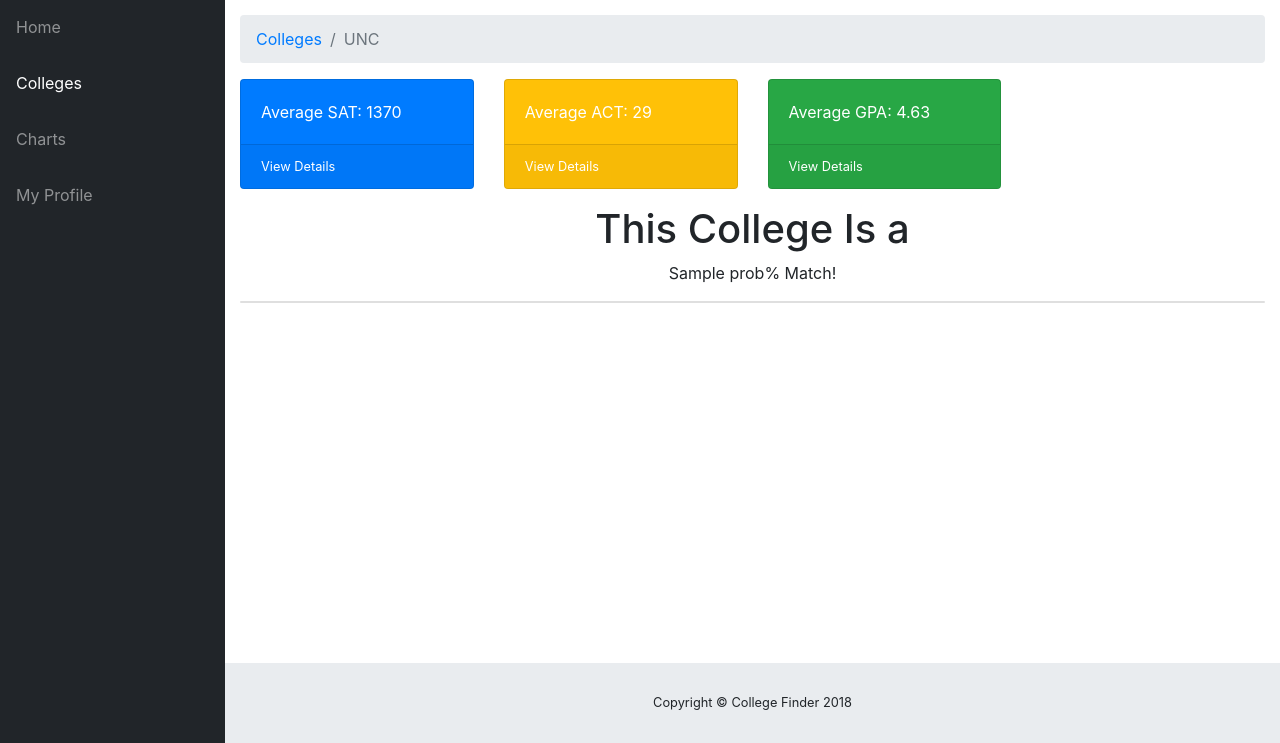
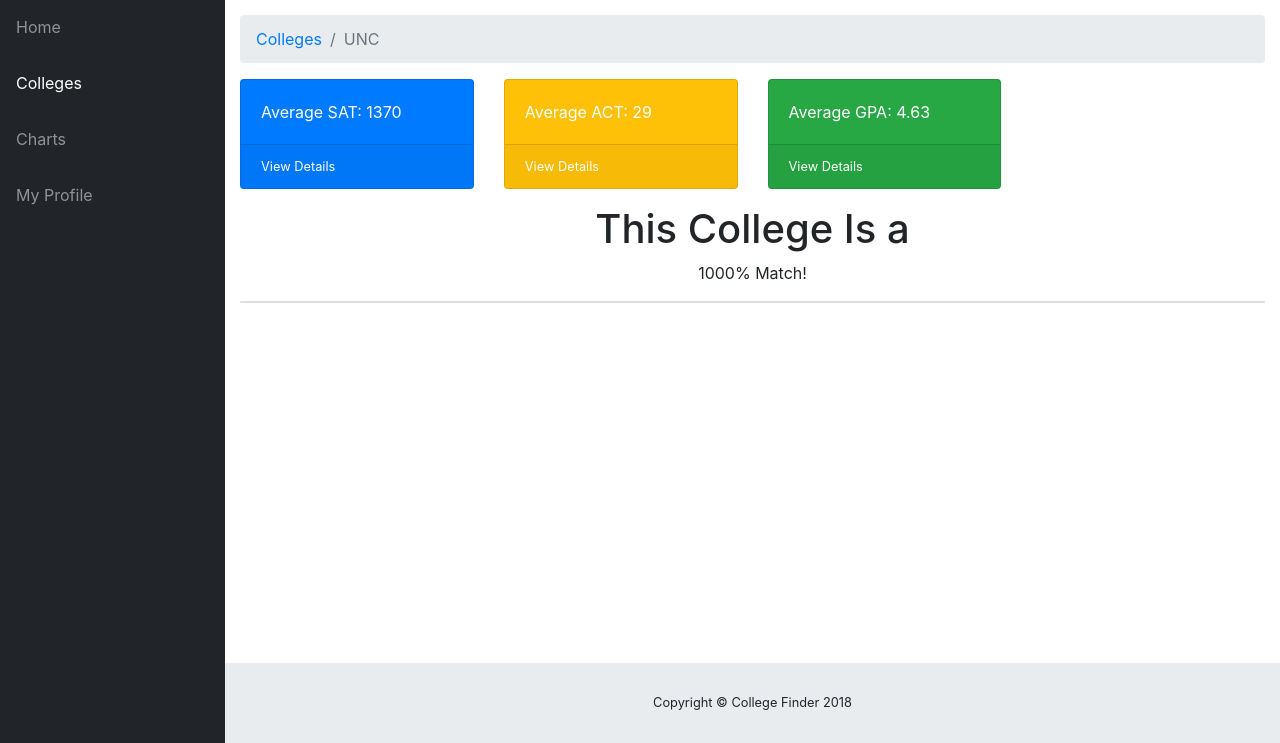
Before and after one commit to ByrdOfAFeather/CollegeFinder, a Django app: template Matcher/templates/matcher.html in a window 1280 px wide. Shown: the part 57-800 px from the top of the page. Run offline with Django 3.2, Linux system fonts and the light colour scheme; data comes from the database, SQL or seed files in the repository; tables that the repository leaves empty hold one stand-in row (values such as "Sample post"); the template is opened without the code that fills it: values that come from a table or form of the project are taken from there, most other values are stand-ins (such as "Sample title", 1, 10 or a date in 2020); parts of the project's set-up code (start-up, migrations or seed data) failed here and were passed over; some libraries are stand-ins or nearby versions.

Commit message:
fixed probability bugs

```diff
--- a/Matcher/templates/matcher.html
+++ b/Matcher/templates/matcher.html
@@ -199,7 +199,7 @@
                 {% endif %}
             {% if prob %}
                 <h1 align="center">This College Is a</h1>
-                <p align="center">{{ prob }}% Match!</p>
+                <p align="center">{% widthratio prob 1 100 %}% Match!</p>
             {% endif %}
             </div>
 
--- a/Matcher/views.py
+++ b/Matcher/views.py
@@ -14,8 +14,7 @@ def get_probability_for_college(college_mean, college_sat_quart_low, college_sat
 		sat = sat
 
 	normal_estimator = EstimatedNormal(college_mean, college_sat_quart_low, college_sat_quard_high)
-	estimation = normal_estimator.calculate_z_score(sat)
-	estimation = normal_estimator.cdf(estimation)
+	estimation = normal_estimator.cdf(sat)
 	return estimation
 
 
```
